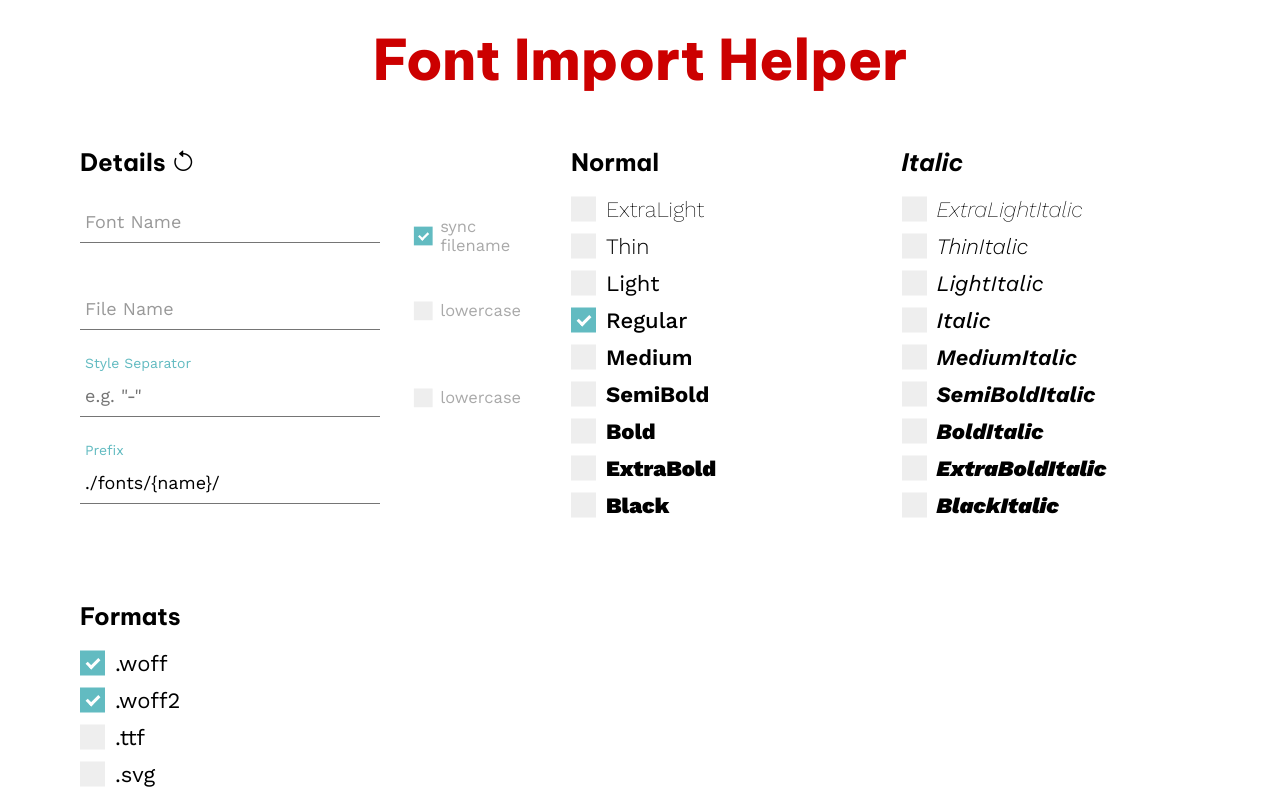
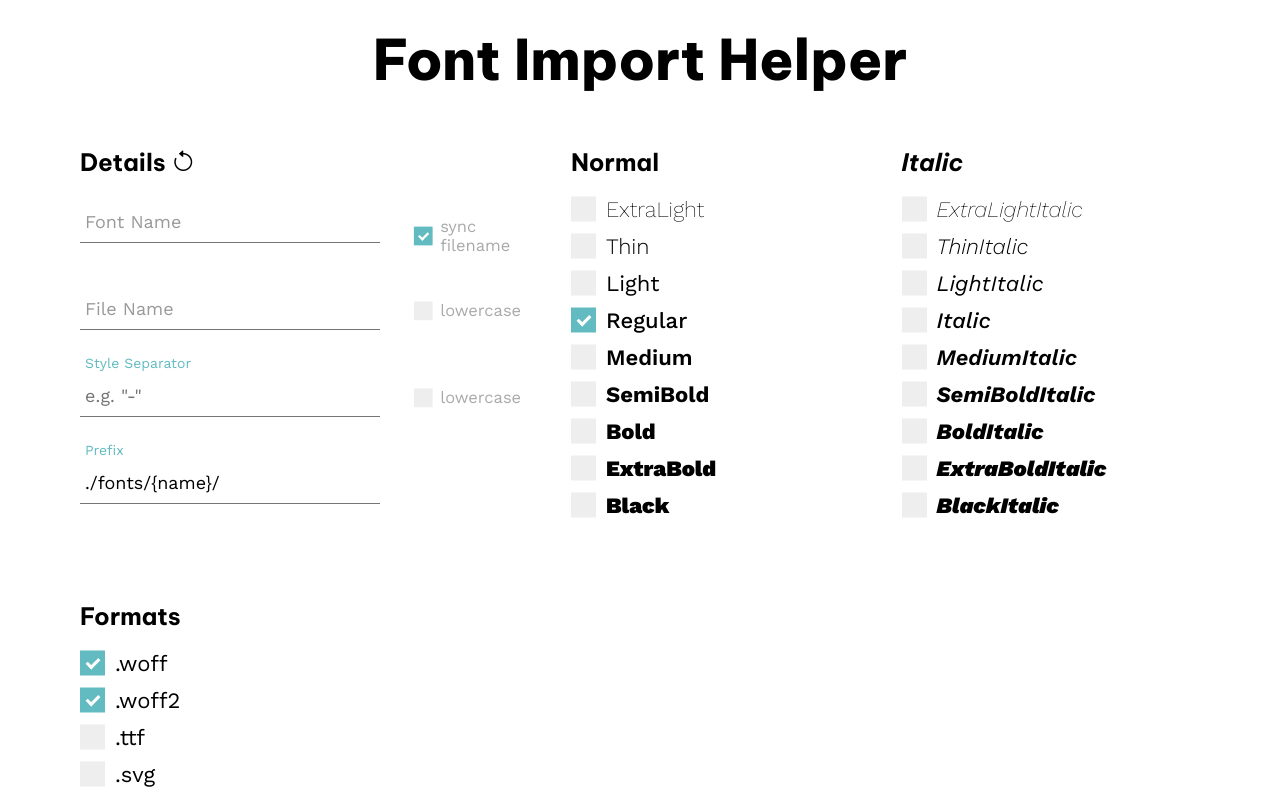
Before and after one commit to BADAKAA/font-import-helper, a website: page index.html in a window 1280 px wide. Shown: the top 796 px of the page. Drawn offline with nearby package versions, Linux system fonts and the light colour scheme.

Commit message:
reset heading colour

```diff
--- a/index.html
+++ b/index.html
@@ -18,7 +18,7 @@
 
 </head>
 <body>
-    <h1 style="color:#c00">Font Import Helper</h1>
+    <h1>Font Import Helper</h1>
     <div class="container">
         <p id="error"></p>
         <p id="success"></p>
```
